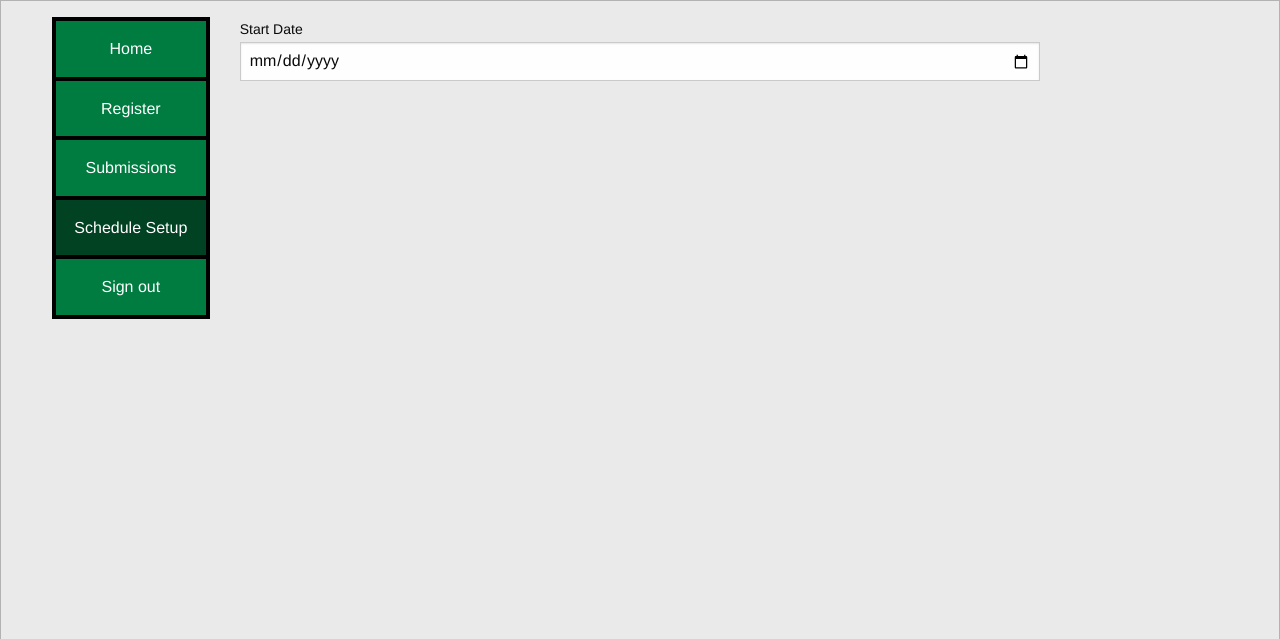
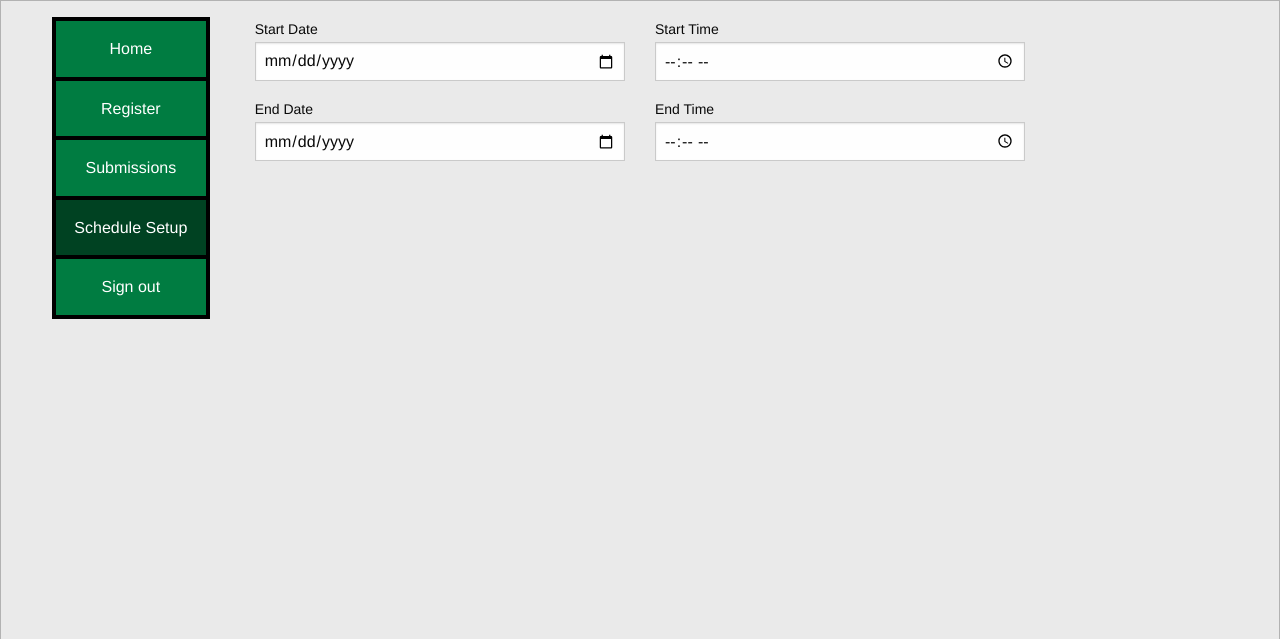
Before and after one commit to ausac320/ausac320, a PHP site: page /scheduleSetup.php in a window 1280 px wide. Shown: the part 80-719 px from the top of the page. Run offline with PHP 8.4, Linux system fonts and the light colour scheme; style sheets or scripts are compiled from the project's sources.

Commit message:
Start Date Start Time End Date End Time are all implemented

```diff
--- a/scheduleSetup.php
+++ b/scheduleSetup.php
@@ -48,12 +48,26 @@
 							<div data-abide-error class="alert callout" style="display: none;">
 								<p><i class="fi-alert"></i> There are errors in your form.</p>
 							</div>
-							<div class="grid-x grid-padding-x">
-								<div class="small-12 cell">
+							<div class="row">
+								<div class="large-6 medium-6 small-6 columns">
 									<label> Start Date
-										<input type="date" name="date" required pattern= "MM/DD/YYYY"placeholder="MM/DD/YYYY">
+										<input type="date" name="date" required pattern= "MM/DD/YYYY" placeholder="startDate">
+									</label>
+									<label> End Date
+										<input type="date" name="date" required pattern= "MM/DD/YYYY"placeholder="endDate">
+									</label>
+								</div>
+								<div class="large-6 medium-6 small-6 columns">						<label> Start Time
+										<input type="time" name="startTime" required pattern= "HH:MM" placeholder="startTime">
+									</label>
+
+
+									<label> End Time
+										<input type="time" name="endTime" required pattern= "HH:MM" placeholder="endTime">
+									</label>
 								</div>
 							</div>
+						</form>
 					</div>
 				</div>
 				<div class="large-2 medium-2 small-2 columns">
```
